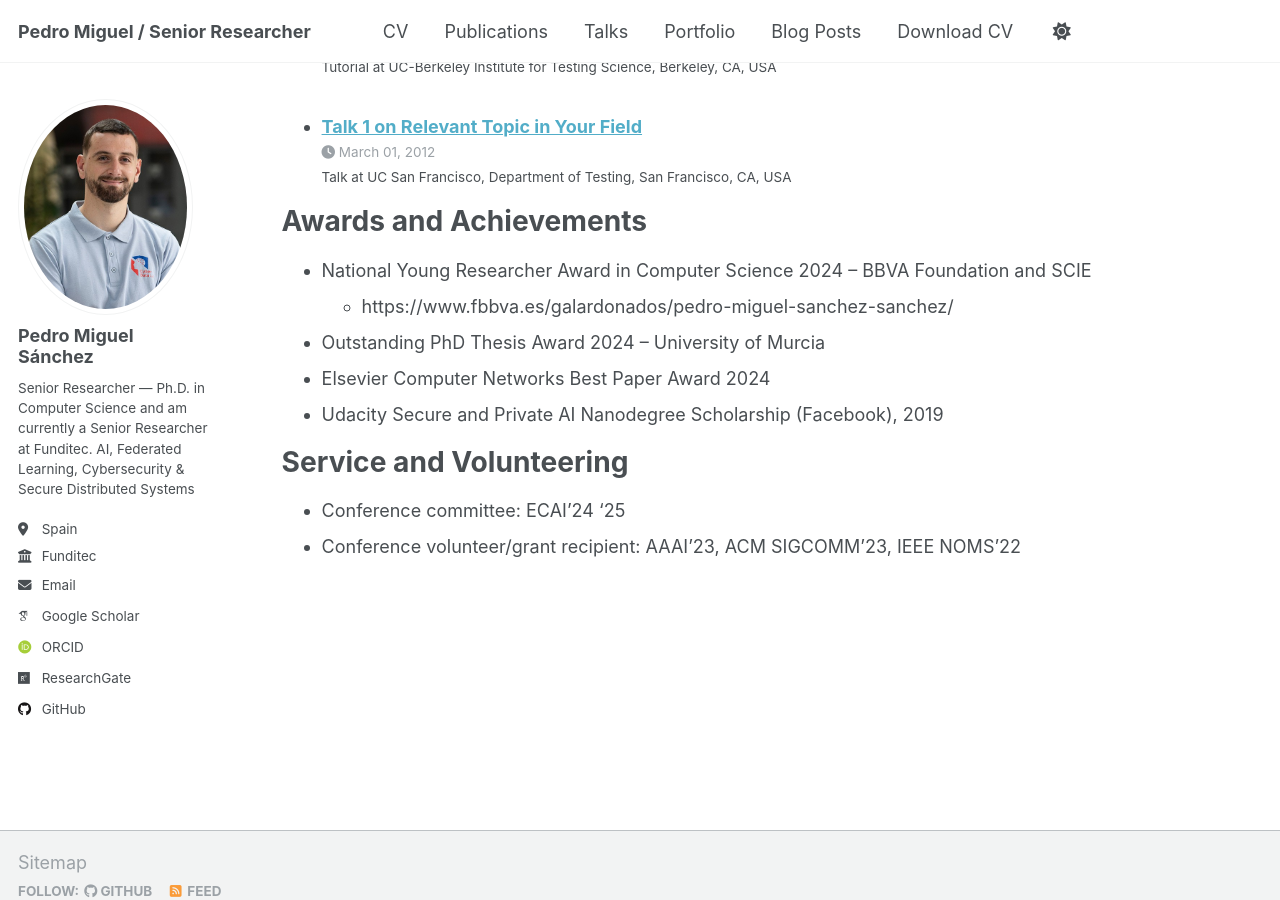
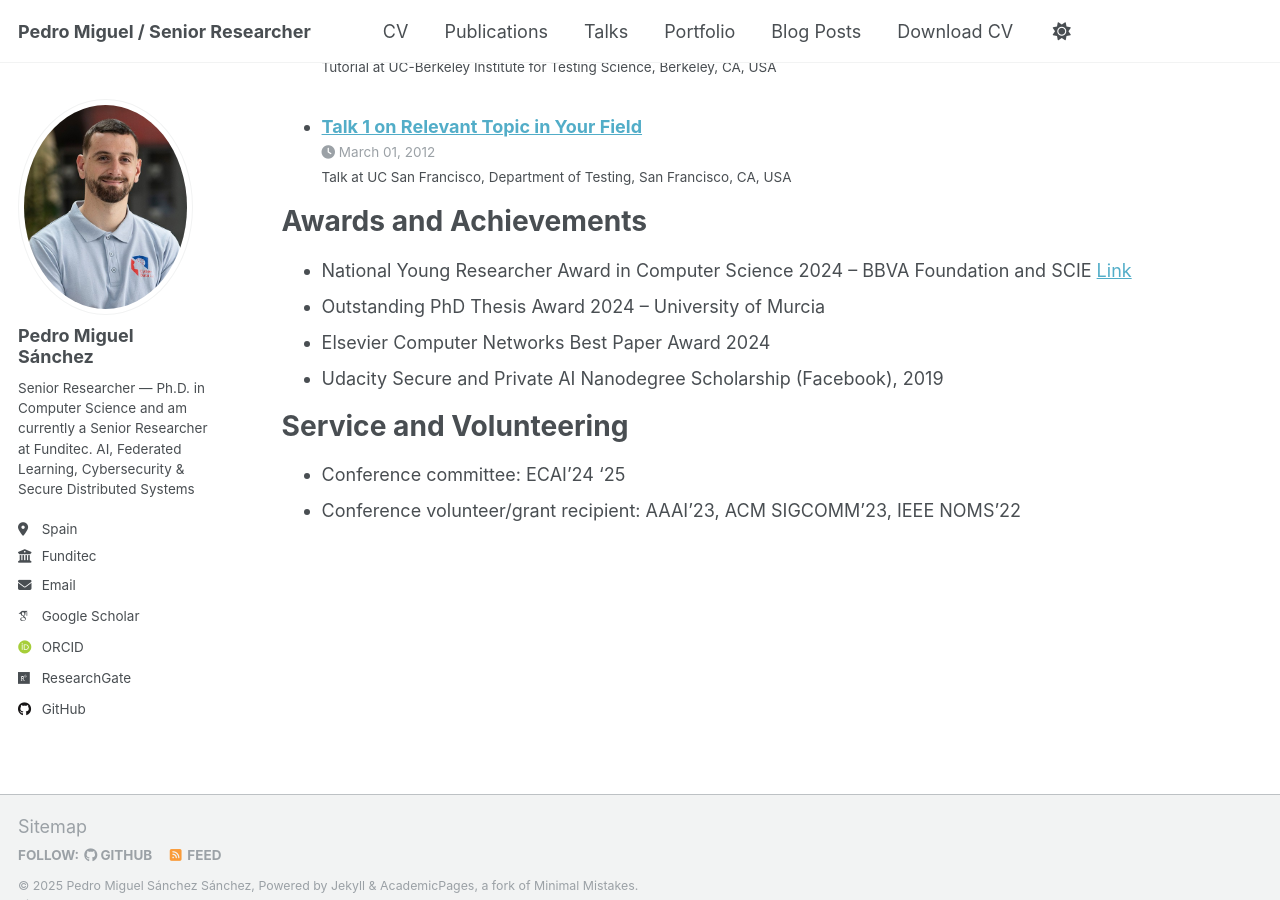
Before and after one commit to sxz0/sxz0.github.io, a Jekyll site: the page built from _pages/cv.md, in a window 1280 px wide and 900 px high, scrolled down 2226 px. Built offline with Jekyll 4.4.1, drawn with Linux system fonts in a browser that asks for light colours; some web fonts are replaced.

Commit message:
Update cv.md

```diff
--- a/_pages/cv.md
+++ b/_pages/cv.md
@@ -69,8 +69,7 @@ Conferences and Talks
 
 Awards and Achievements
 ======
-* National Young Researcher Award in Computer Science 2024 – BBVA Foundation and SCIE
-  * https://www.fbbva.es/galardonados/pedro-miguel-sanchez-sanchez/
+* National Young Researcher Award in Computer Science 2024 – BBVA Foundation and SCIE [Link](https://www.fbbva.es/galardonados/pedro-miguel-sanchez-sanchez/)
 * Outstanding PhD Thesis Award 2024 – University of Murcia
 * Elsevier Computer Networks Best Paper Award 2024
 * Udacity Secure and Private AI Nanodegree Scholarship (Facebook), 2019
```
